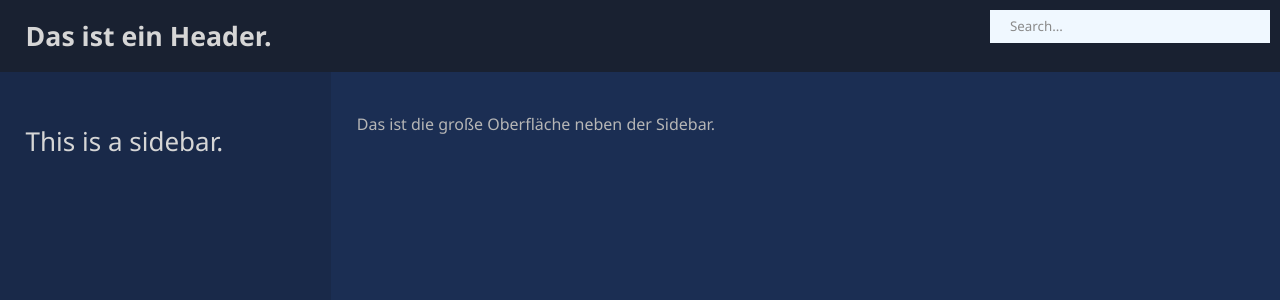
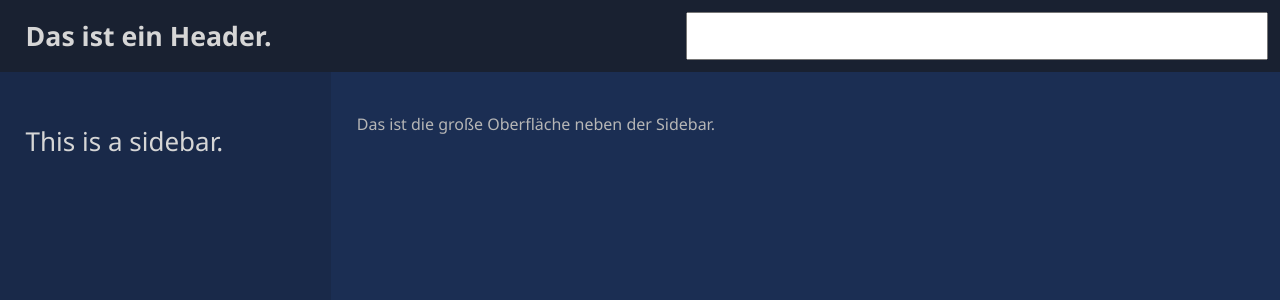
Before and after one commit to Knilchon/Zimt_Frontend, a Next.js app in the folder zimt_frontend/: page / in a window 1280 px wide. Shown: the top 300 px of the page. Built offline with nearby package versions, Linux system fonts and the light colour scheme.

Commit message:
Input in searchbar now possible

```diff
--- a/zimt_frontend/components/searchbar.tsx
+++ b/zimt_frontend/components/searchbar.tsx
@@ -1,10 +1,14 @@
+import { useState } from "react"
+
+
 const searchbar = (props: any) => {
+
+    const [inputText,setInputText] = useState("")
+
     return(
-        <div className={props.className}>
-            <div className={props.searchBarTextClassName}>
-                Search...
-            </div>
-        </div>
+        <input value={inputText} className={props.className}
+        onChange={(e) => {setInputText(e.target.value)}}
+        />
     )
 }
 
--- a/zimt_frontend/pages/_app.tsx
+++ b/zimt_frontend/pages/_app.tsx
@@ -8,7 +8,7 @@ export default function App() {
     <>
       <header className='App-header'>
         <h1>Das ist ein Header.</h1>
-        <Searchbar className='search-bar' searchBarTextClassName='search-bar-text'/>
+        <Searchbar className='search-bar'/>
       </header>
       <div className='map-and-sidebar'>
         <Sidebar className='side-bar'/>
--- a/zimt_frontend/styles/_app.css
+++ b/zimt_frontend/styles/_app.css
@@ -70,20 +70,11 @@ body{
 }
 
 .search-bar{
-  background-color: aliceblue;
   padding-left: 1em;
-  width: 20em;
-  height: 2.45em ;
+  width: 70vh;
+  height: max;
   display: flex;
   margin: 0.75em;
   flex-direction: column;
+  font-size: 12pt;
 }
-
-.search-bar-text{
-  color: rgb(138, 138, 138);
-  height: inherit;
-  width: inherit;
-  text-align: start;
-  margin-top: 0em;
-  padding: 0.5em;
-}
```
